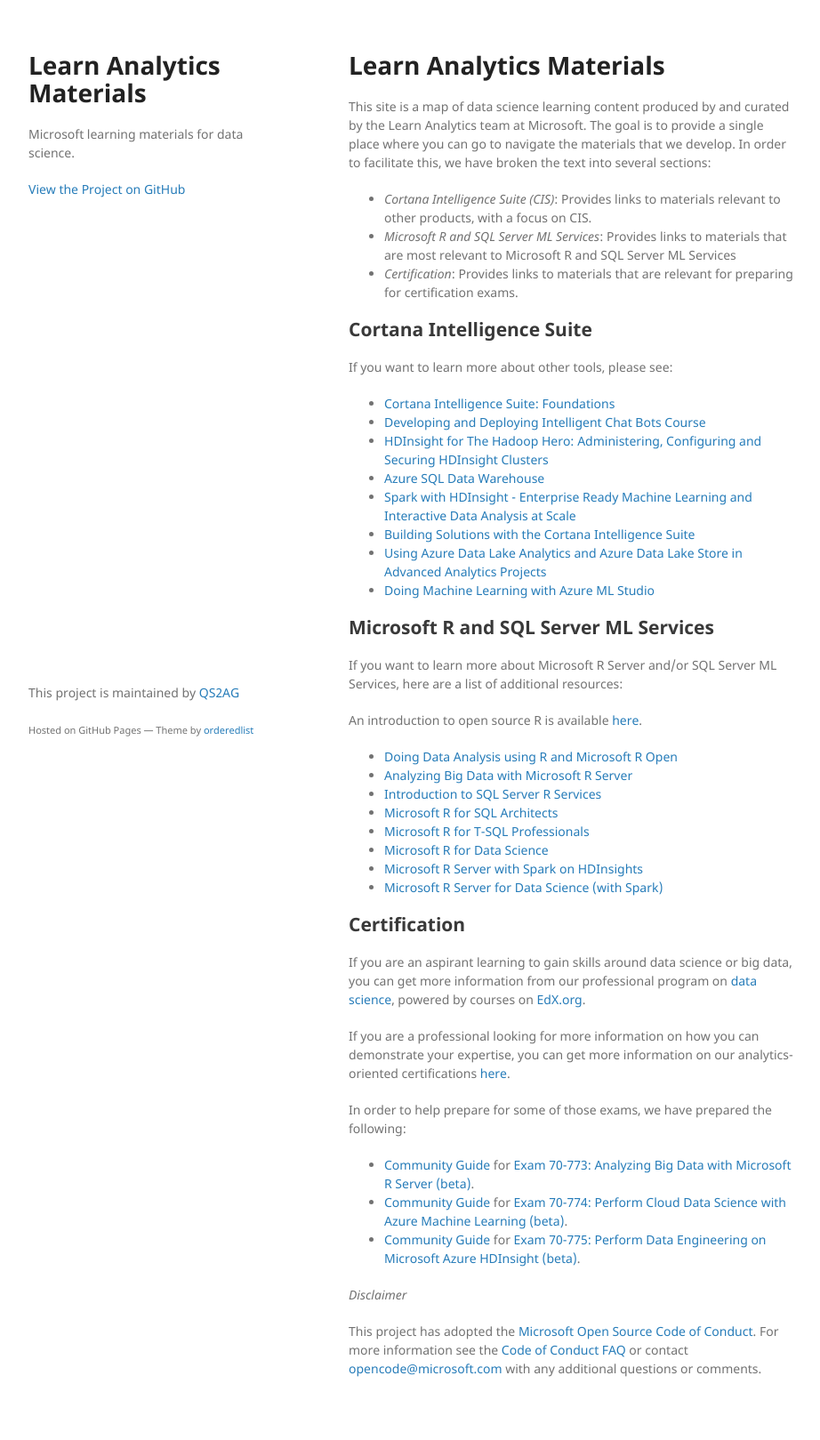
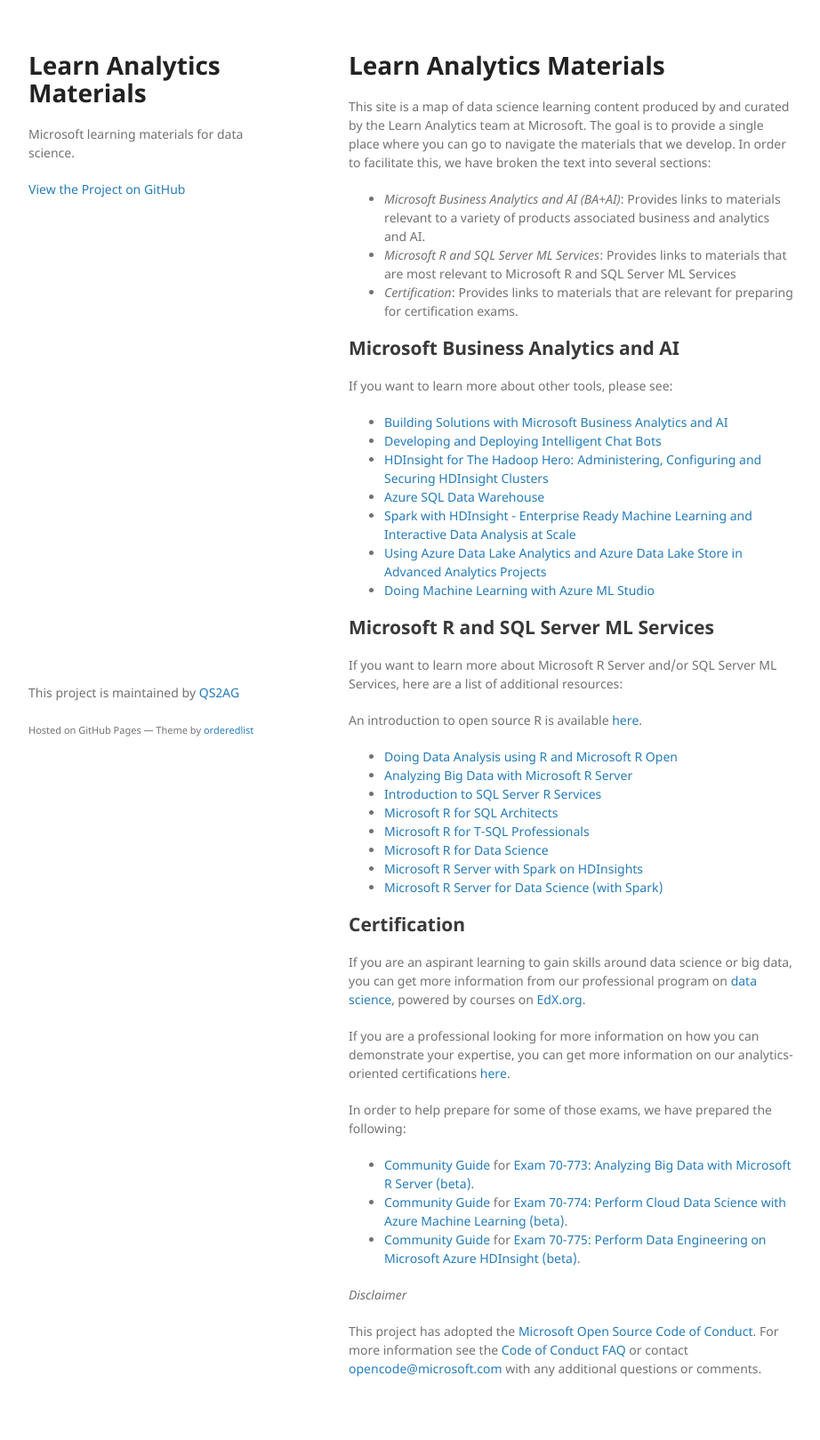
Before and after one commit to QS2AG/learnAnalytics-public, a Jekyll site: the page built from index.md, in a window 1280 px wide. Shown: the whole page at 89% size, without its empty margins (178-1100 px from the left). Built offline with Jekyll 4.4.1, drawn with Linux system fonts in a browser that asks for light colours; our own code applies the rules of GitHub Pages for plain Markdown files.

Commit message:
updated links and branding

```diff
--- a/index.md
+++ b/index.md
@@ -8,20 +8,19 @@
 a single place where you can go to navigate the materials that we develop. In order to facilitate this, we have broken the
 text into several sections:
 
-- *Cortana Intelligence Suite (CIS)*: Provides links to materials relevant to other products, with a focus on CIS.
+- *Microsoft Business Analytics and AI (BA+AI)*: Provides links to materials relevant to a variety of products associated business and analytics and AI.
 - *Microsoft R and SQL Server ML Services*: Provides links to materials that are most relevant to Microsoft R and SQL Server ML Services
 - *Certification*: Provides links to materials that are relevant for preparing for certification exams.
 
-## Cortana Intelligence Suite
+## Microsoft Business Analytics and AI
 
 If you want to learn more about other tools, please see:
 
-- [Cortana Intelligence Suite: Foundations](https://github.com/Azure/LearnAnalytics-CISFoundations)
-- [Developing and Deploying Intelligent Chat Bots Course](https://github.com/Azure/bot-education)
+- [Building Solutions with Microsoft Business Analytics and AI](https://github.com/Azure/LearnAnalytics-Building-Solutions-with-the-Cortana-Intelligence-Suite)
+- [Developing and Deploying Intelligent Chat Bots](https://github.com/Azure/bot-education)
 - [HDInsight for The Hadoop Hero: Administering, Configuring and Securing HDInsight Clusters](https://github.com/Azure/learnAnalytics-HDI-Hero)
 - [Azure SQL Data Warehouse](https://github.com/Azure/LearnAnalytics-sqldwintro-instructorled)
 - [Spark with HDInsight - Enterprise Ready Machine Learning and Interactive Data Analysis at Scale](https://github.com/Azure/learnAnalytics-SparkML)
-- [Building Solutions with the Cortana Intelligence Suite](https://github.com/Azure/LearnAnalytics-Building-Solutions-with-the-Cortana-Intelligence-Suite)
 - [Using Azure Data Lake Analytics and Azure Data Lake Store in Advanced Analytics Projects](https://github.com/Azure/LearnAnalytics-UsingADLAandADLSinAdvancedAnalyticsProjects)
 - [Doing Machine Learning with Azure ML Studio](https://github.com/Azure/LearnAnalytics-DoingMachineLearningwithAzureMLStudio)
 
```
